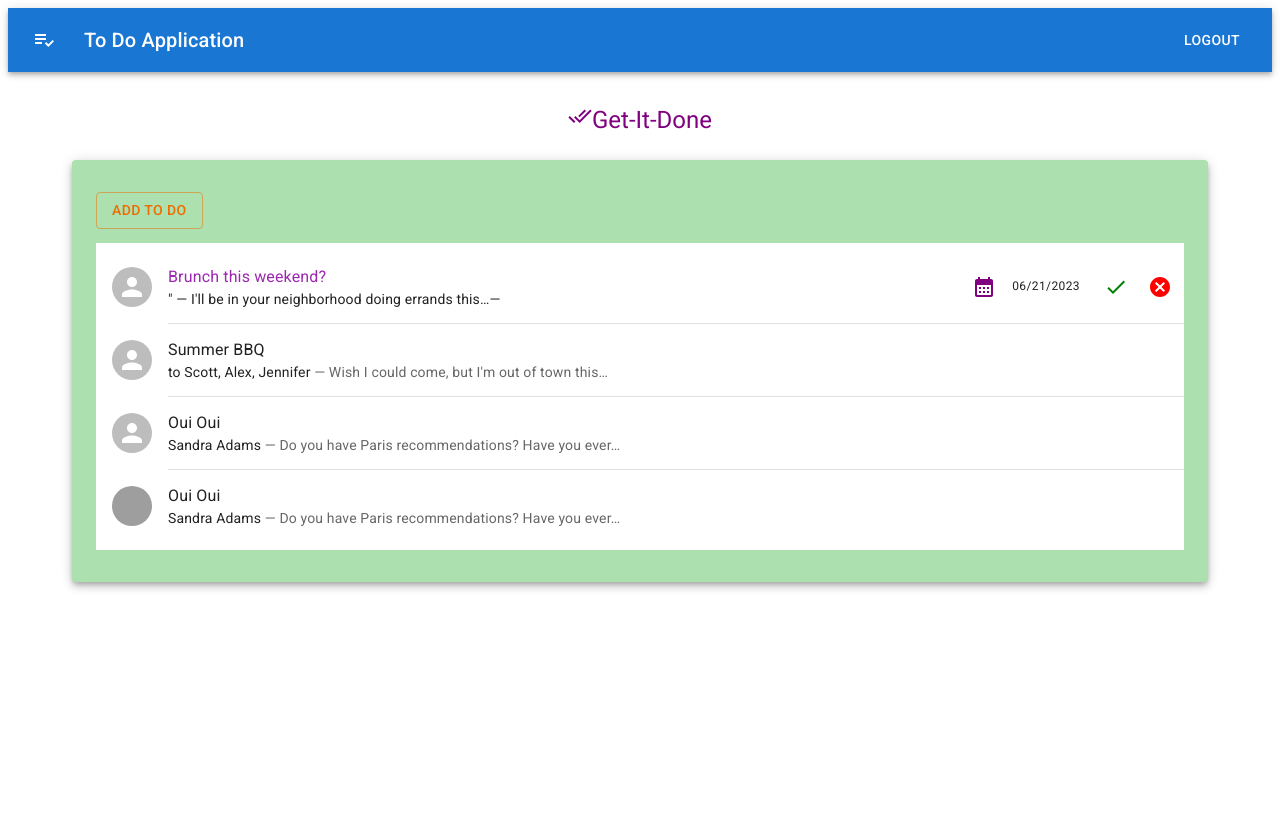
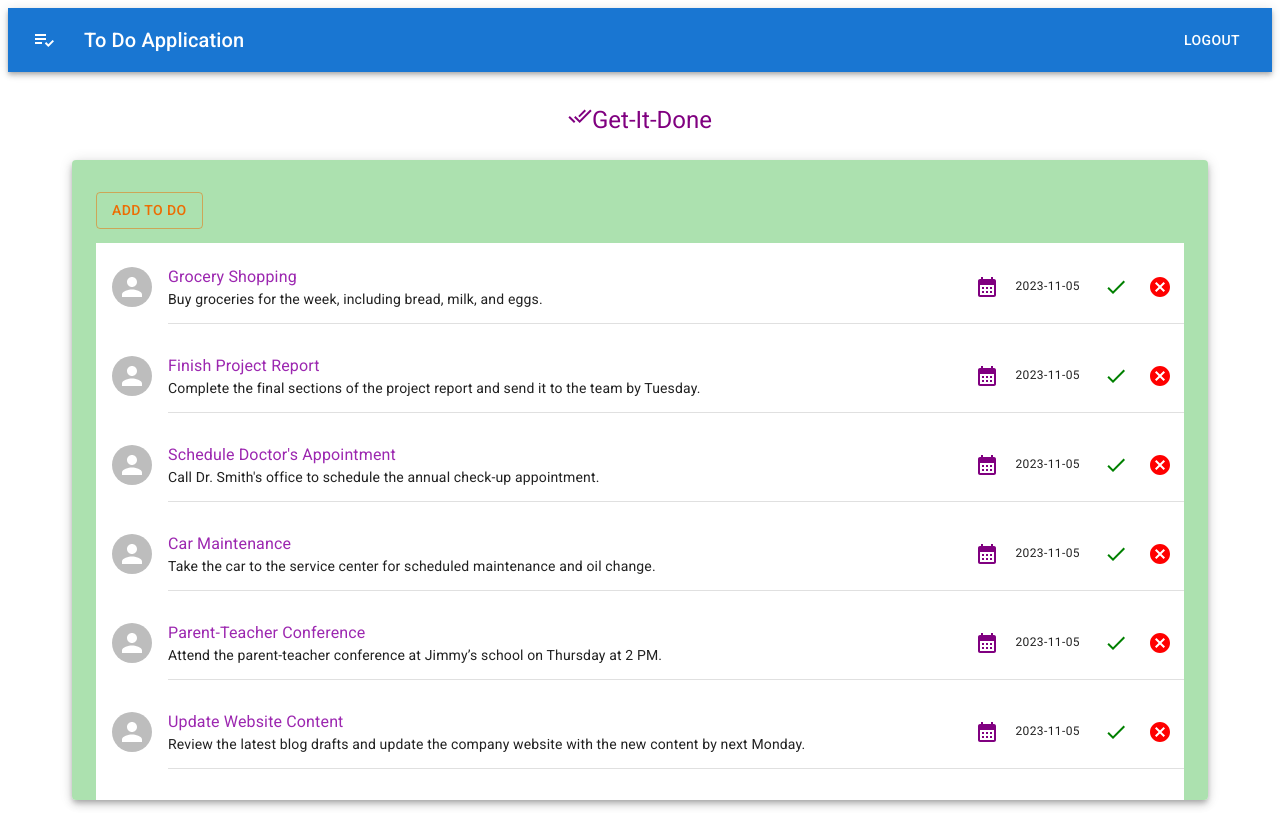
Before and after one commit to kevinmuchene/to-do-application-AI-Redux, a React (Vite) app: page / in a window 1280 px wide. Built offline with nearby package versions, Linux system fonts and the light colour scheme; grey boxes are pictures that could not be loaded.

Commit message:
added formik to handle form state

```diff
--- a/package.json
+++ b/package.json
@@ -15,6 +15,7 @@
     "@fontsource/roboto": "^5.0.8",
     "@mui/icons-material": "^5.14.16",
     "@mui/material": "^5.14.16",
+    "formik": "^2.4.5",
     "react": "^18.2.0",
     "react-dom": "^18.2.0",
     "react-router-dom": "^6.18.0"
--- a/src/components/AddToDo.tsx
+++ b/src/components/AddToDo.tsx
@@ -1,10 +1,23 @@
-import { Card, TextField, Typography } from "@mui/material";
+import { Card, TextField, Typography, Box } from "@mui/material";
 import CardContent from "@mui/material/CardContent";
 import Button from "@mui/material/Button";
 import { Container, Grid, CardHeader } from "@mui/material";
 import AddIcon from "@mui/icons-material/Add";
+import { useFormik } from "formik";
+import { getCurrentDateFormatted } from "../common/GetDate";
 
 export default function AddToDo() {
+  const formik = useFormik({
+    initialValues: {
+      title: "",
+      description: "",
+      dateCreated: getCurrentDateFormatted(),
+    },
+    onSubmit: (values, { resetForm }) => {
+      console.log(values);
+      resetForm();
+    },
+  });
   return (
     <Container sx={{ marginTop: "2em" }}>
       <Card sx={{ minWidth: 300, backgroundColor: "#80b8f0" }}>
@@ -19,6 +32,12 @@ export default function AddToDo() {
           }
         ></CardHeader>
         <CardContent>
+          <Box
+            component="form"
+            noValidate
+            onSubmit={formik.handleSubmit}
+            sx={{ mt: 3 }}
+          >
             <Grid
               container
               spacing={2}
@@ -27,17 +46,21 @@ export default function AddToDo() {
             >
               <Grid item sm={12} md={12}>
                 <TextField
-                id="outlined-basic"
+                  id="title"
                   label="Title"
+                  name="title"
                   variant="outlined"
                   fullWidth
                   required
                   color="error"
+                  value={formik.values.title}
+                  onChange={formik.handleChange}
                 />
               </Grid>
               <Grid item sm={12} md={12}>
                 <TextField
-                id="outlined-basic"
+                  id="description"
+                  name="description"
                   label="Description"
                   variant="outlined"
                   fullWidth
@@ -45,10 +68,13 @@ export default function AddToDo() {
                   minRows={3}
                   maxRows={6}
                   color="error"
+                  value={formik.values.description}
+                  onChange={formik.handleChange}
                 />
               </Grid>
               <Grid item sm={12} md={12}>
                 <Button
+                  type="submit"
                   fullWidth
                   variant="contained"
                   color="secondary"
@@ -58,6 +84,7 @@ export default function AddToDo() {
                 </Button>
               </Grid>
             </Grid>
+          </Box>
         </CardContent>
       </Card>
     </Container>
--- a/src/components/ToDoItem.tsx
+++ b/src/components/ToDoItem.tsx
@@ -13,7 +13,9 @@ import CalendarMonthIcon from "@mui/icons-material/CalendarMonth";
 import { useTheme } from "@mui/material/styles";
 import useMediaQuery from "@mui/material/useMediaQuery";
 
-export default function ToDoItem() {
+export default function ToDoItem(props) {
+  const { dateCreated, title, description } = props.todo;
+
   return (
     <List sx={{ width: "100%", bgcolor: "background.paper" }}>
       <ListItem
@@ -21,7 +23,7 @@ export default function ToDoItem() {
         secondaryAction={
           <Grid container justifyContent="flex-end" alignItems={"flex-end"}>
             <Grid item xs={12} sm="auto" alignSelf="flex-end">
-              <MyComponent />
+              <MyComponent date={dateCreated} />
             </Grid>
           </Grid>
         }
@@ -30,9 +32,7 @@ export default function ToDoItem() {
           <Avatar alt="Remy Sharp" />
         </ListItemAvatar>
         <ListItemText
-          primary={
-            <Typography color={"secondary"}>Brunch this weekend?</Typography>
-          }
+          primary={<Typography color={"secondary"}>{title}</Typography>}
           secondary={
             <React.Fragment>
               <Typography
@@ -41,7 +41,7 @@ export default function ToDoItem() {
                 variant="body2"
                 color="text.primary"
               >
-                " — I'll be in your neighborhood doing errands this…—
+                {description}
               </Typography>
             </React.Fragment>
           }
@@ -49,76 +49,11 @@ export default function ToDoItem() {
       </ListItem>
 
       <Divider variant="inset" component="li" />
-      <ListItem alignItems="flex-start">
-        <ListItemAvatar>
-          <Avatar alt="Travis Howard" />
-        </ListItemAvatar>
-        <ListItemText
-          primary="Summer BBQ"
-          secondary={
-            <React.Fragment>
-              <Typography
-                sx={{ display: "inline" }}
-                component="span"
-                variant="body2"
-                color="text.primary"
-              >
-                to Scott, Alex, Jennifer
-              </Typography>
-              {" — Wish I could come, but I'm out of town this…"}
-            </React.Fragment>
-          }
-        />
-      </ListItem>
-      <Divider variant="inset" component="li" />
-      <ListItem alignItems="flex-start">
-        <ListItemAvatar>
-          <Avatar alt="Cindy Baker" />
-        </ListItemAvatar>
-        <ListItemText
-          primary="Oui Oui"
-          secondary={
-            <React.Fragment>
-              <Typography
-                sx={{ display: "inline" }}
-                component="span"
-                variant="body2"
-                color="text.primary"
-              >
-                Sandra Adams
-              </Typography>
-              {" — Do you have Paris recommendations? Have you ever…"}
-            </React.Fragment>
-          }
-        />
-      </ListItem>
-      <Divider variant="inset" component="li" />
-      <ListItem alignItems="flex-start">
-        <ListItemAvatar>
-          <Avatar alt="Cindy Baker" src="/static/images/avatar/3.jpg" />
-        </ListItemAvatar>
-        <ListItemText
-          primary="Oui Oui"
-          secondary={
-            <React.Fragment>
-              <Typography
-                sx={{ display: "inline" }}
-                component="span"
-                variant="body2"
-                color="text.primary"
-              >
-                Sandra Adams
-              </Typography>
-              {" — Do you have Paris recommendations? Have you ever…"}
-            </React.Fragment>
-          }
-        />
-      </ListItem>
     </List>
   );
 }
 
-function MyComponent() {
+function MyComponent({ date }) {
   const theme = useTheme();
   const isMobile = useMediaQuery(theme.breakpoints.down("sm"));
 
@@ -129,7 +64,7 @@ function MyComponent() {
         <IconButton edge="end" aria-label="calendar">
           <CalendarMonthIcon sx={{ color: "purple" }} />
         </IconButton>
-        <Typography variant="caption">06/21/2023</Typography>
+        <Typography variant="caption">{date}</Typography>
         <IconButton edge="end" aria-label="done">
           <DoneIcon sx={{ color: "green" }} />
         </IconButton>
@@ -147,7 +82,7 @@ function MyComponent() {
             <IconButton edge="end" aria-label="calendar">
               <CalendarMonthIcon sx={{ color: "purple" }} />
             </IconButton>
-            <Typography variant="caption">06/21/2023</Typography>
+            <Typography variant="caption">{date}</Typography>
           </Stack>
         </Grid>
         <Grid item>
--- a/src/components/ToDoListWrapper.tsx
+++ b/src/components/ToDoListWrapper.tsx
@@ -3,8 +3,12 @@ import Paper from "@mui/material/Paper";
 import ToDoItem from "./ToDoItem";
 import DoneAllIcon from "@mui/icons-material/DoneAll";
 import { Link } from "react-router-dom";
+import { todos } from "../dummydata/todolist";
+import { useState } from "react";
 
 export default function ToDoListWrapper() {
+  const [listOfTodos, setListOfTodos] = useState(todos);
+
   return (
     <Container sx={{ marginTop: "2em" }}>
       <Box
@@ -57,7 +61,9 @@ export default function ToDoListWrapper() {
                 Add To Do
               </Button>
             </Link>
-            <ToDoItem />
+            {listOfTodos.map((todo) => (
+              <ToDoItem key={todo.id} todo={todo} />
+            ))}
           </Container>
         </Paper>
       </Box>
--- a/src/dummydata/todolist.ts
+++ b/src/dummydata/todolist.ts
@@ -33,4 +33,39 @@ export const todos = [
       "Attend the parent-teacher conference at Jimmy’s school on Thursday at 2 PM.",
     dateCreated: "2023-11-05",
   },
+  {
+    id: "6fae15c2-d7cb-4ec1-bf65-ee8a9c5f67b3",
+    title: "Update Website Content",
+    description:
+      "Review the latest blog drafts and update the company website with the new content by next Monday.",
+    dateCreated: "2023-11-05",
+  },
+  {
+    id: "7b1f18f5-ba50-4b5e-9d7e-7e7a1faaaa31",
+    title: "Plan Birthday Party",
+    description:
+      "Organize a surprise birthday party for Sarah, including ordering the cake and sending out invitations.",
+    dateCreated: "2023-11-05",
+  },
+  {
+    id: "8c5f16a9-ac2b-4f89-9f92-efef78f5a642",
+    title: "Gym Membership Renewal",
+    description:
+      "Renew gym membership and schedule sessions with the personal trainer.",
+    dateCreated: "2023-11-05",
+  },
+  {
+    id: "9d8f1be5-c215-456b-8c1d-2b2a8d0c38ff",
+    title: "Book Club Meeting",
+    description:
+      "Read the selected book 'The Midnight Library' and prepare discussion questions for the book club meeting on November 20th.",
+    dateCreated: "2023-11-05",
+  },
+  {
+    id: "10e9d11c5-da8f-4a4e-b9b1-ee5a9b3b8a6b",
+    title: "Prepare Tax Documents",
+    description:
+      "Gather all necessary financial documents to prepare for tax filing before the end of the year.",
+    dateCreated: "2023-11-05",
+  },
 ];
```
Also changed, not shown: 1 other file (tests, documents, lock files or other folders). Lines whose indentation alone changed are shown as unchanged.
